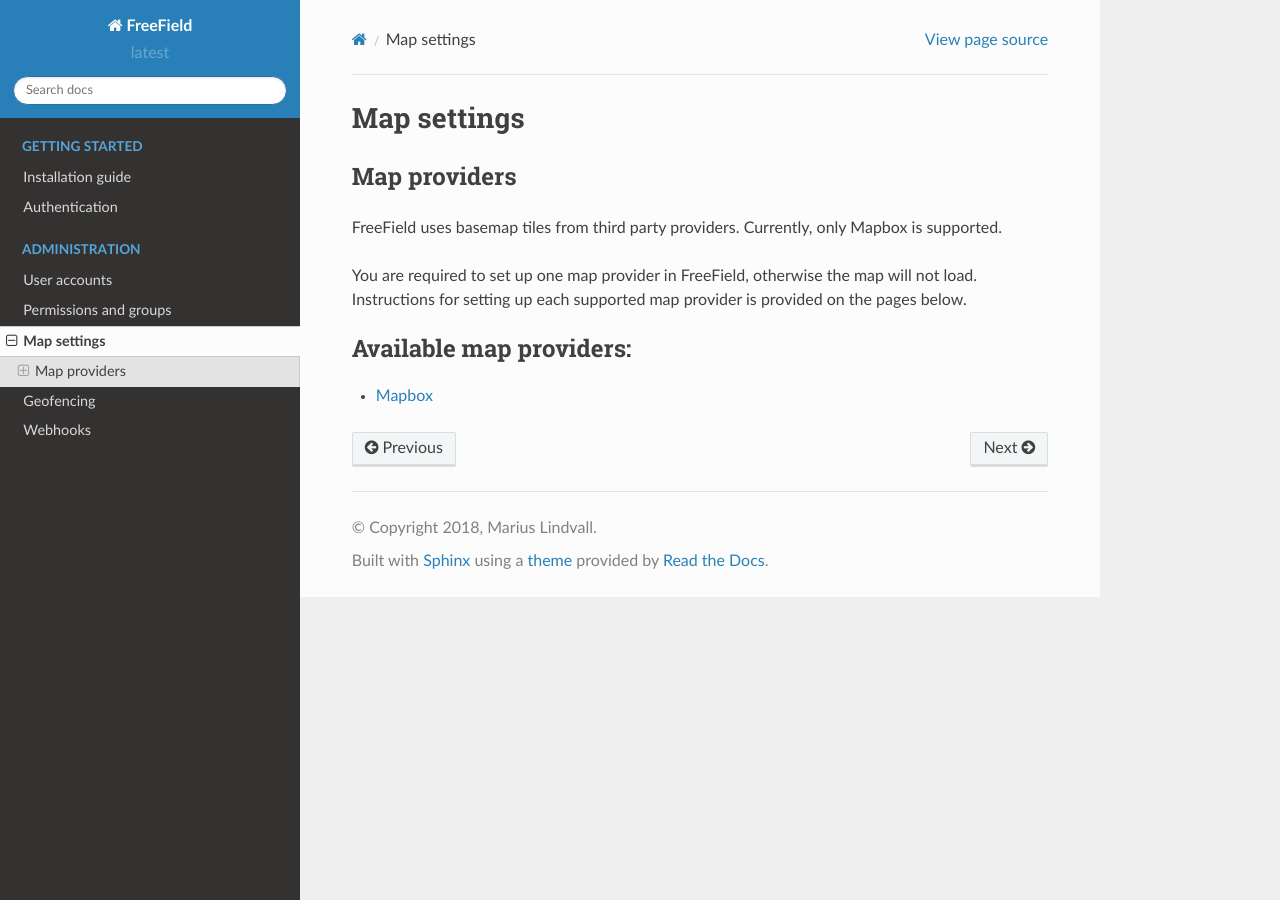
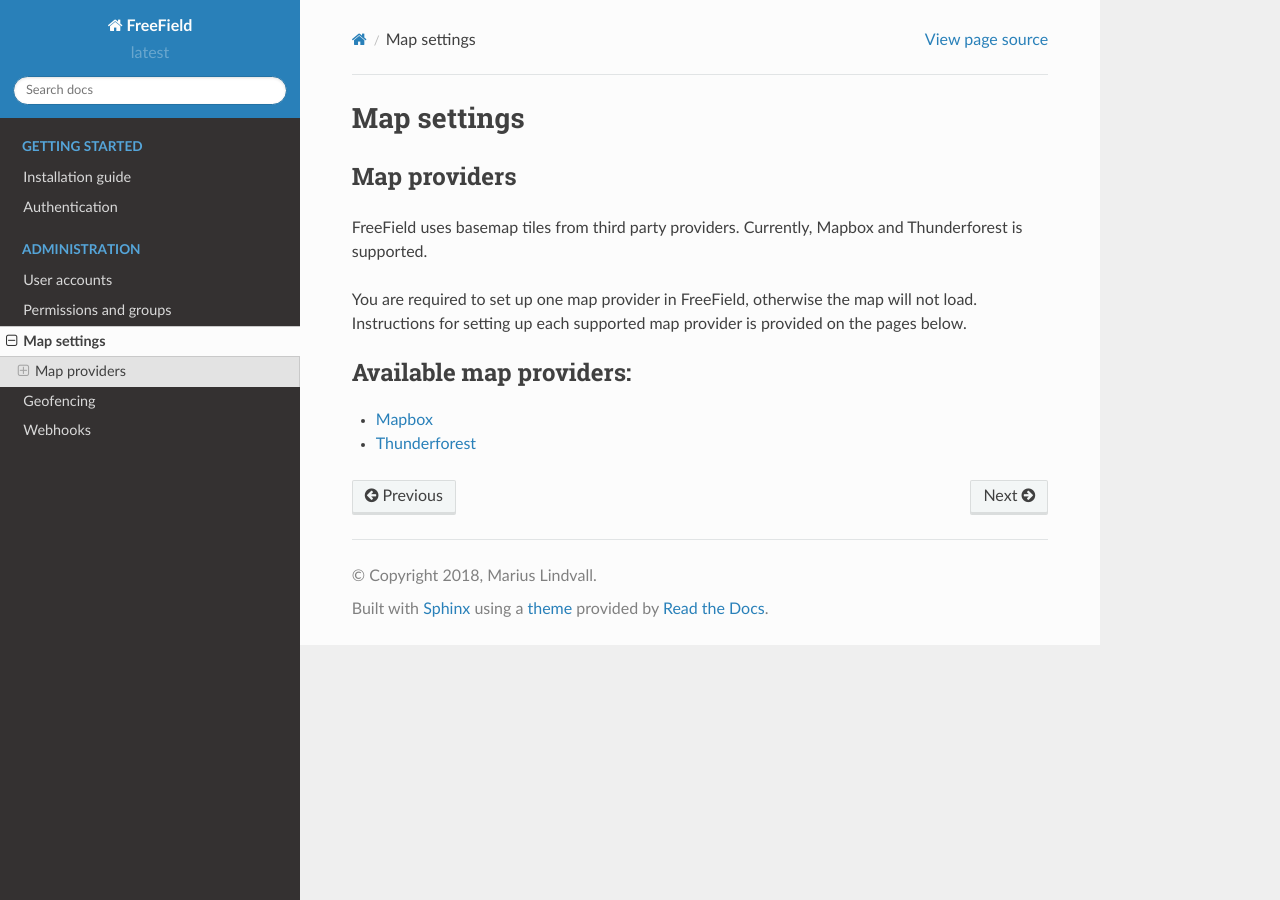
Before and after one commit to bilde2910/FreeField, a Sphinx documentation site: the page built from docs/map/index.rst, in a window 1280 px wide. Built offline with Sphinx 7.4.7 and the Read the Docs theme 2.0.0, drawn with Linux system fonts in a browser that asks for light colours; formulas are drawn with MathJax 3.

Commit message:
Document implementation of Thunderforest

```diff
--- a/docs/map/index.rst
+++ b/docs/map/index.rst
@@ -4,8 +4,8 @@ Map settings
 Map providers
 -------------
 
-FreeField uses basemap tiles from third party providers. Currently, only Mapbox
-is supported.
+FreeField uses basemap tiles from third party providers. Currently, Mapbox and
+Thunderforest is supported.
 
 You are required to set up one map provider in FreeField, otherwise the map will
 not load. Instructions for setting up each supported map provider is provided on
--- a/docs/map/mapbox.rst
+++ b/docs/map/mapbox.rst
@@ -33,6 +33,6 @@ Using Mapbox with FreeField
 
 1. In the FreeField administration pages, navigate to the "Map settings" menu.
    Look for the "Map provider" section on this page.
-2. In the "Map source" menu, select "Mapbox (OpenStreetMap)".
+2. In the "Map source" menu, select "Mapbox (mapbox-gl.js)".
 3. Enter your access token in the "Mapbox access token" field.
-4. Save the sttings using "Save settings" at the bottom of the page.
+4. Save the settings using :guilabel:`Save settings` at the bottom of the page.
```
Also changed, not shown: other parts of docs/map/index.rst (+2 -1 lines), docs/map/thunderforest.rst (added, +41 -0 lines).
